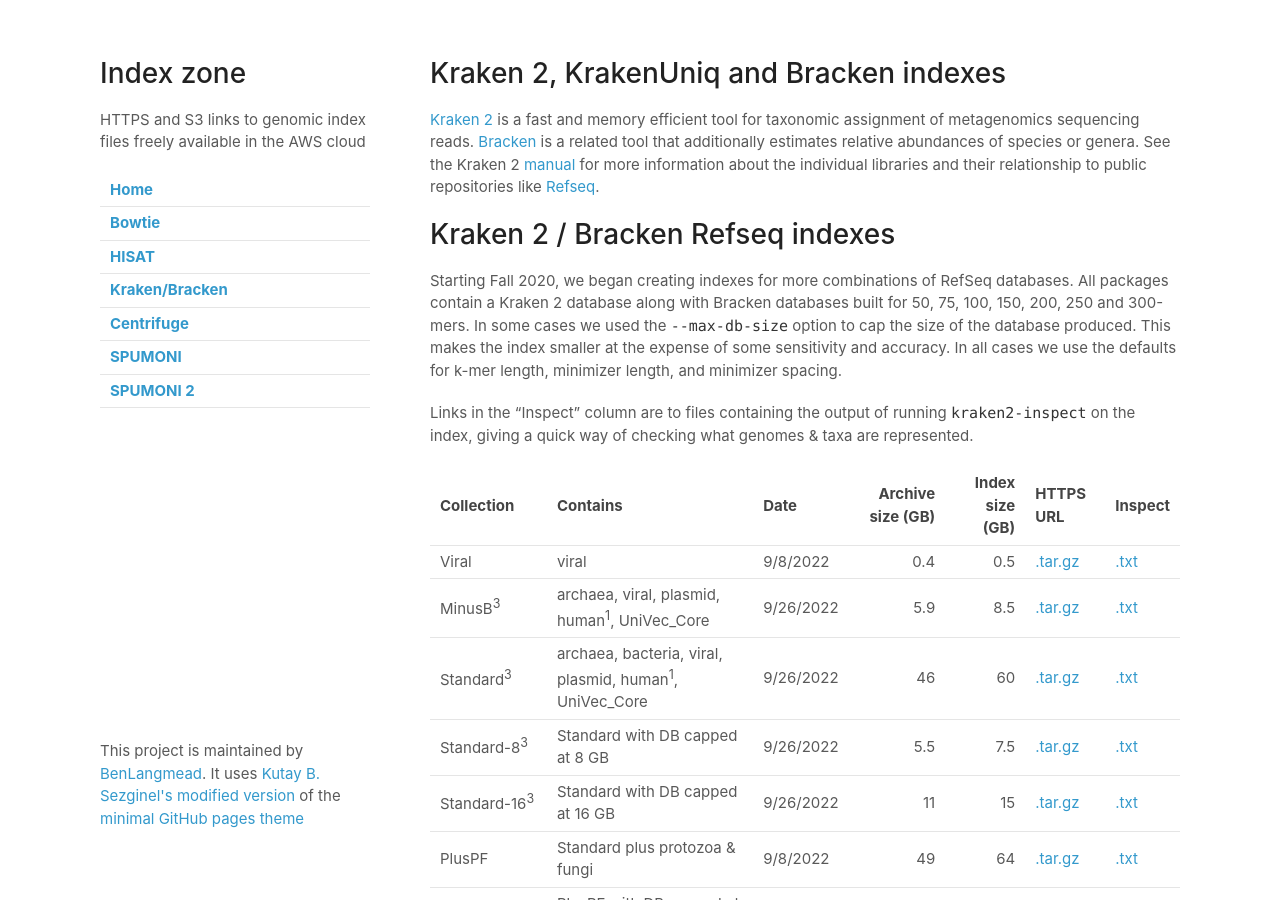
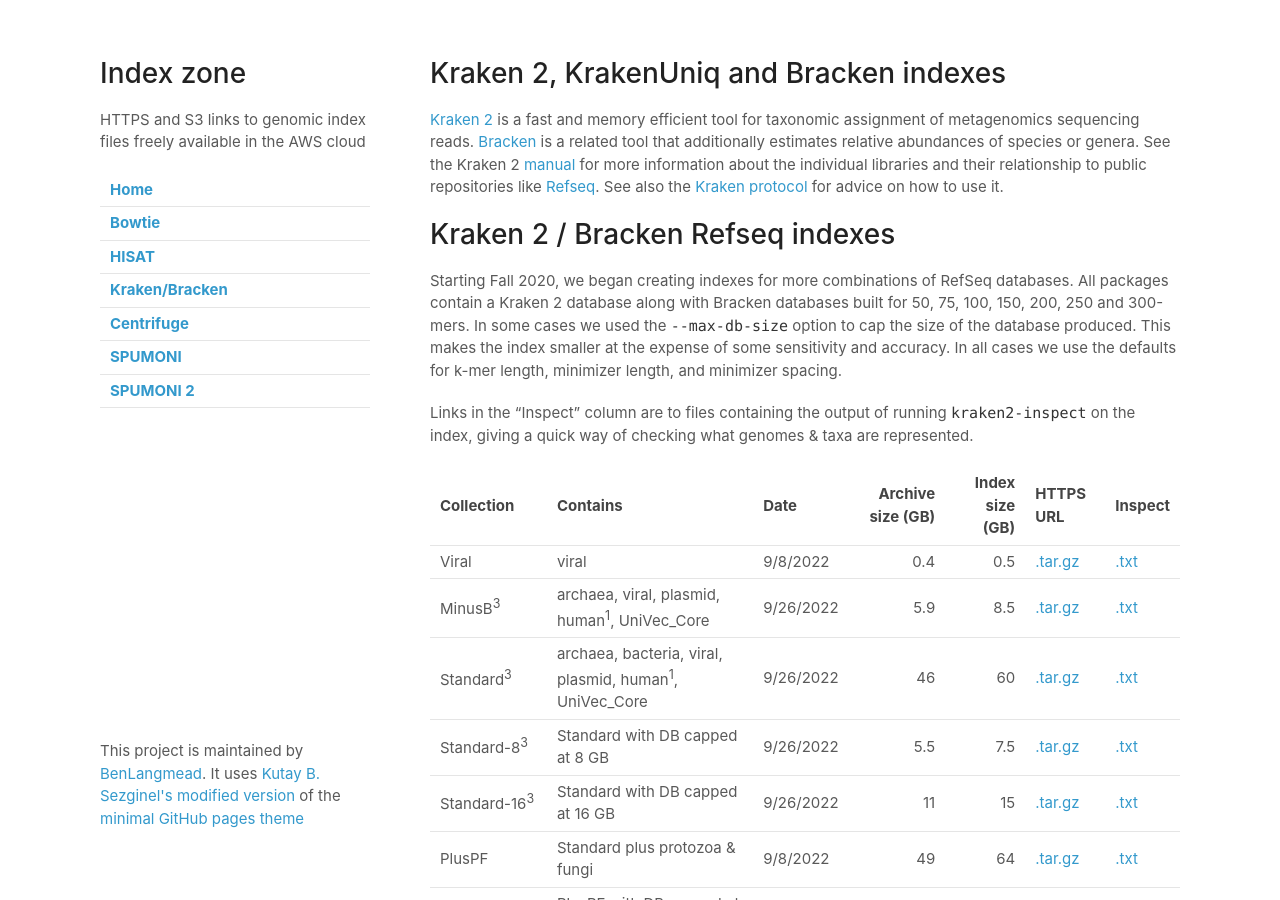
Before and after one commit to BenLangmead/aws-indexes, a Jekyll site: the page built from docs/k2.md, in a window 1280 px wide and 900 px high. Built offline with Jekyll 4.4.1, drawn with Linux system fonts in a browser that asks for light colours; our own code applies the rules of GitHub Pages for plain Markdown files.

Commit message:
mention protocol

```diff
--- a/docs/k2.md
+++ b/docs/k2.md
@@ -2,6 +2,7 @@
 
 [Kraken 2](https://github.com/DerrickWood/kraken2/wiki) is a fast and memory efficient tool for taxonomic assignment of metagenomics sequencing reads.  [Bracken](https://ccb.jhu.edu/software/bracken/) is a related tool that additionally estimates relative abundances of species or genera.
 See the Kraken 2 [manual](https://github.com/DerrickWood/kraken2/wiki) for more information about the individual libraries and their relationship to public repositories like [Refseq](https://www.ncbi.nlm.nih.gov/refseq/).
+See also the [Kraken protocol](https://www.nature.com/articles/s41596-022-00738-y) for advice on how to use it.
 
 # Kraken 2 / Bracken Refseq indexes
 
```
